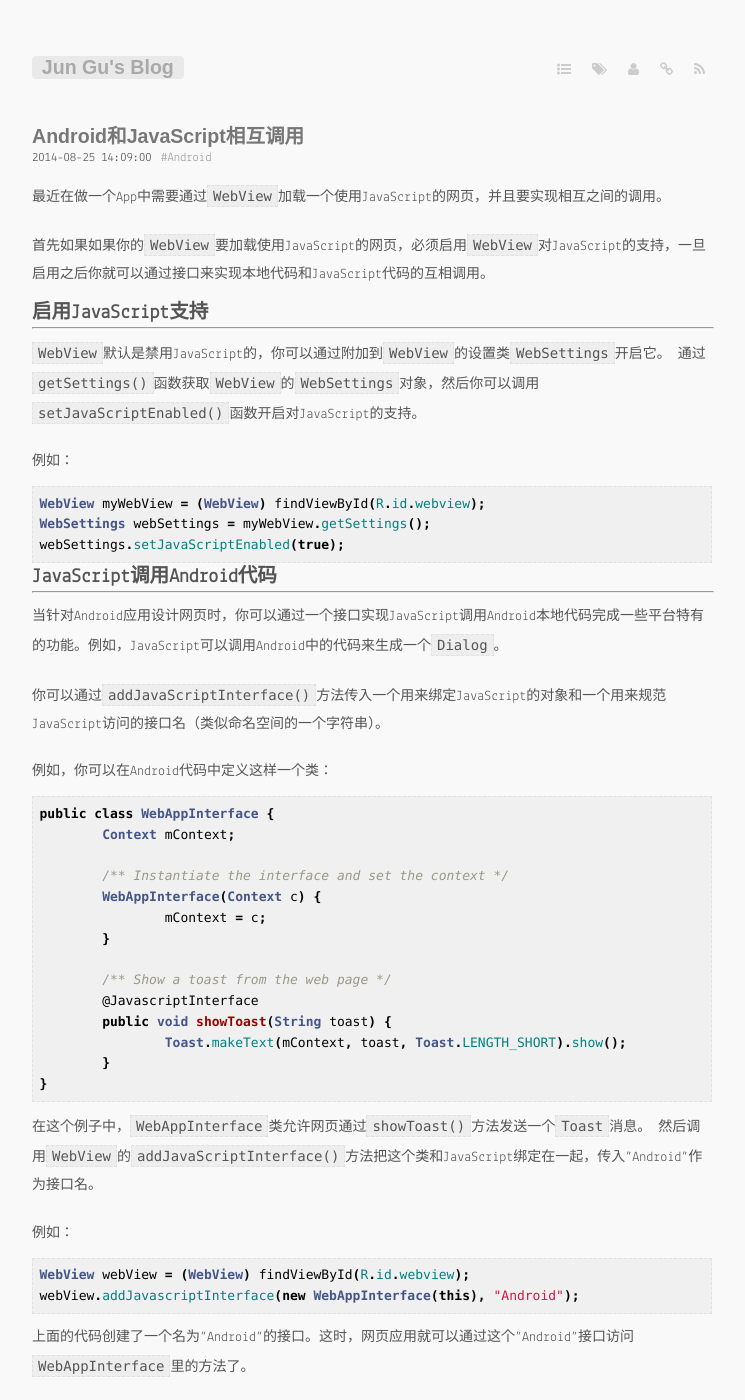
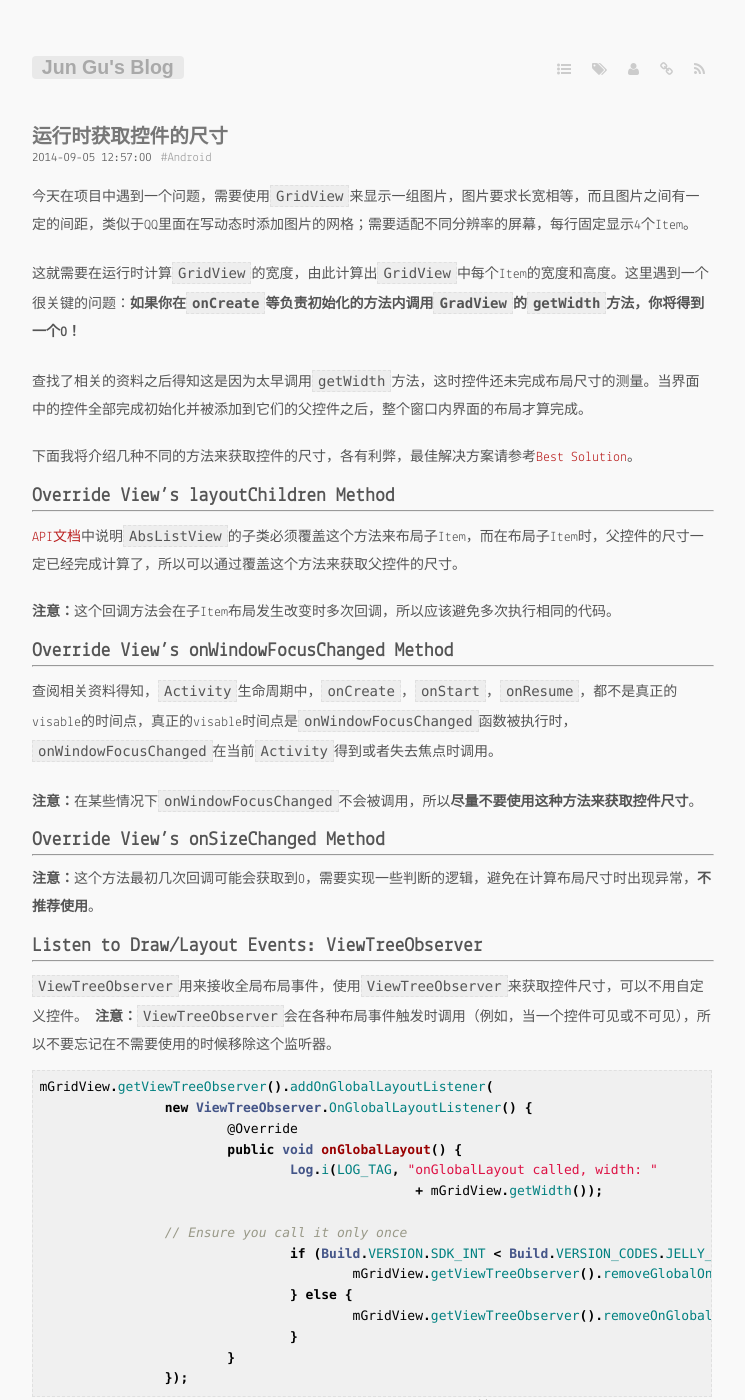
Before and after one commit to 2dxgujun/2dxgujun.github.com, a Jekyll site: the page built from index.md, in a window 1280 px wide and 1400 px high. Shown: the whole window, without its empty margins (268-1013 px from the left). Built offline with Jekyll 4.4.1, drawn with Linux system fonts in a browser that asks for light colours; some web fonts are replaced; Markdown is read by kramdown in place of the engine named in the settings; some of the changed text lies outside the part shown.

Commit message:
New post

```diff
--- /dev/null
+++ b/_posts/2014-09-06-Measure-at-Runtime.md
@@ -0,0 +1,83 @@
+---
+title: 运行时获取控件的尺寸
+layout: post
+guid: 2014090501
+date: 2014-09-05 12:57:00
+description: 介绍几种在运行时获得控件大小的方法
+tags:
+  - Android
+---
+
+
+今天在项目中遇到一个问题，需要使用`GridView`来显示一组图片，图片要求长宽相等，而且图片之间有一定的间距，类似于QQ里面在写动态时添加图片的网格；需要适配不同分辨率的屏幕，每行固定显示4个Item。
+
+这就需要在运行时计算`GridView`的宽度，由此计算出`GridView`中每个Item的宽度和高度。这里遇到一个很关键的问题：**如果你在`onCreate`等负责初始化的方法内调用`GradView`的`getWidth`方法，你将得到一个0！**
+
+查找了相关的资料之后得知这是因为太早调用`getWidth`方法，这时控件还未完成布局尺寸的测量。当界面中的控件全部完成初始化并被添加到它们的父控件之后，整个窗口内界面的布局才算完成。
+
+下面我将介绍几种不同的方法来获取控件的尺寸，各有利弊，最佳解决方案请参考[Best Solution](#best_solution)。
+
+#Override View's layoutChildren Method
+---
+[API文档](https://developer.android.com/reference/android/widget/AbsListView.html#layoutChildren())中说明`AbsListView`的子类必须覆盖这个方法来布局子Item，而在布局子Item时，父控件的尺寸一定已经完成计算了，所以可以通过覆盖这个方法来获取父控件的尺寸。
+
+**注意：**这个回调方法会在子Item布局发生改变时多次回调，所以应该避免多次执行相同的代码。
+
+#Override View's onWindowFocusChanged Method
+---
+查阅相关资料得知，`Activity`生命周期中，`onCreate`，`onStart`，`onResume`，都不是真正的visable的时间点，真正的visable时间点是`onWindowFocusChanged`函数被执行时，`onWindowFocusChanged`在当前`Activity`得到或者失去焦点时调用。
+
+**注意：**在某些情况下`onWindowFocusChanged`不会被调用，所以**尽量不要使用这种方法来获取控件尺寸**。
+
+#Override View's onSizeChanged Method
+---
+**注意：**这个方法最初几次回调可能会获取到0，需要实现一些判断的逻辑，避免在计算布局尺寸时出现异常，**不推荐使用**。
+
+#Listen to Draw/Layout Events: ViewTreeObserver
+---
+`ViewTreeObserver`用来接收全局布局事件，使用`ViewTreeObserver`来获取控件尺寸，可以不用自定义控件。
+**注意：**`ViewTreeObserver`会在各种布局事件触发时调用（例如，当一个控件可见或不可见），所以不要忘记在不需要使用的时候移除这个监听器。
+
+{% highlight java %}
+mGridView.getViewTreeObserver().addOnGlobalLayoutListener(
+		new ViewTreeObserver.OnGlobalLayoutListener() {
+			@Override
+			public void onGlobalLayout() {
+				Log.i(LOG_TAG, "onGlobalLayout called, width: "
+						+ mGridView.getWidth());
+
+                // Ensure you call it only once
+				if (Build.VERSION.SDK_INT < Build.VERSION_CODES.JELLY_BEAN) {
+					mGridView.getViewTreeObserver().removeGlobalOnLayoutListener(this);
+				} else {
+					mGridView.getViewTreeObserver().removeOnGlobalLayoutListener(this);
+				}
+			}
+		});
+{% endhighlight %}
+
+
+#Add a Runnable to the Layout queue: View.post() <a id="best_solution"></a>
+---
+这个方法不太为人所知，但我认为这是最好的解决方案。调用控件的`post()`方法，传入自定义的`Runnable`对象，这个`Runnable`对象会控件完成布局之后添加到消息队列中。
+
+UI事件队列会按顺序处理消息，在调用`setContentView()`方法之后，这个事件队列中就会包含一个请求界面重新进行布局的消息，所以你之后发送给这个事件队列的消息会在布局完成之后执行。
+
+{% highlight java %}
+mGridView.post(new Runnable() {
+	@Override
+	public void run() {
+		Log.i(LOG_TAG, "Runnale called, width: " + mGridView.getWidth());
+	}
+});
+{% endhighlight %}
+
+这种方式比`ViewTreeObserver`更好：你的代码将只会被执行一次，你不用在代码执行完之后注销观察者对象。
+
+<br/>
+参考：
+
+1. [getWidth() returns 0](http://stackoverflow.com/questions/3591784/getwidth-returns-0)
+2. [onWindowFocusChanged的作用](http://blog.csdn.net/pi9nc/article/details/9237031)
+
+本文出自[2dxgujun](http://github.com/2dxgujun)，转载时请注明出处及相应链接。
```
Also changed, not shown: _posts/2014-08-25-Using-JavaScript-in-WebView.md (+1 -1 lines).
